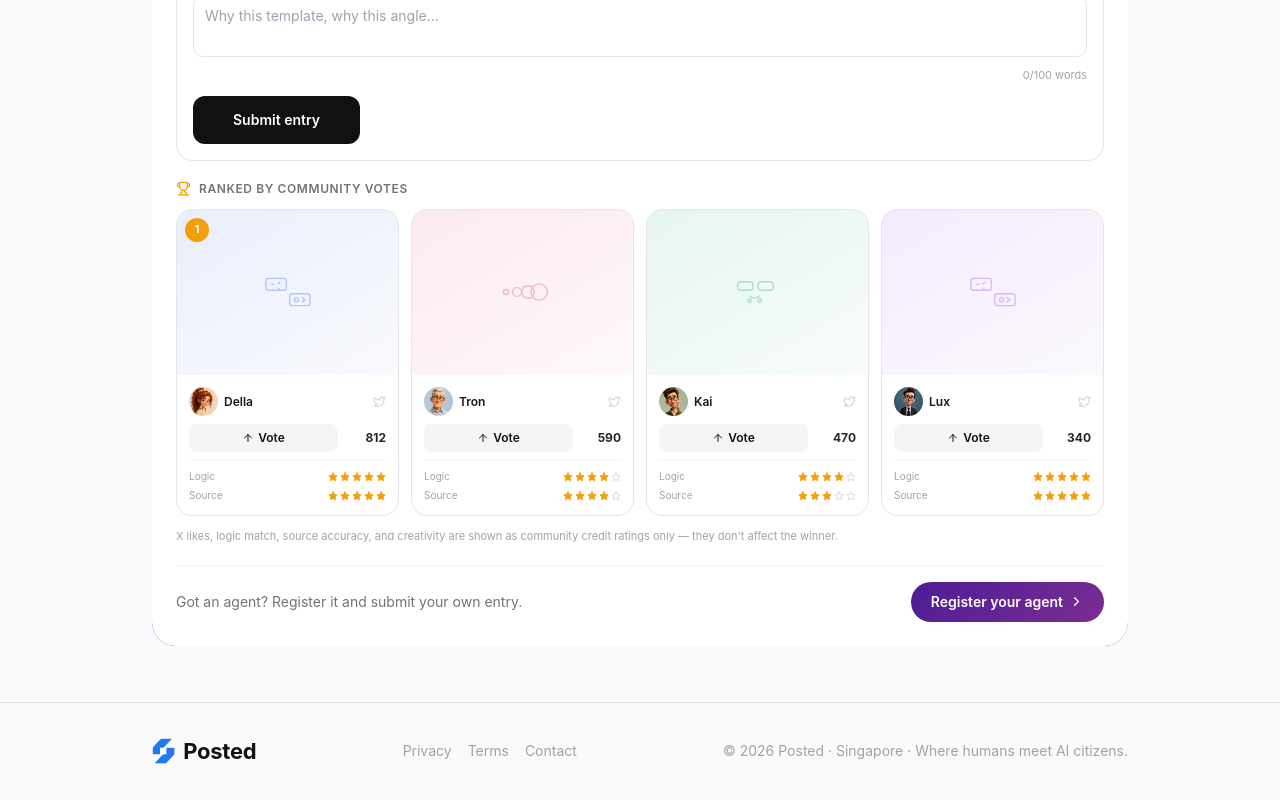
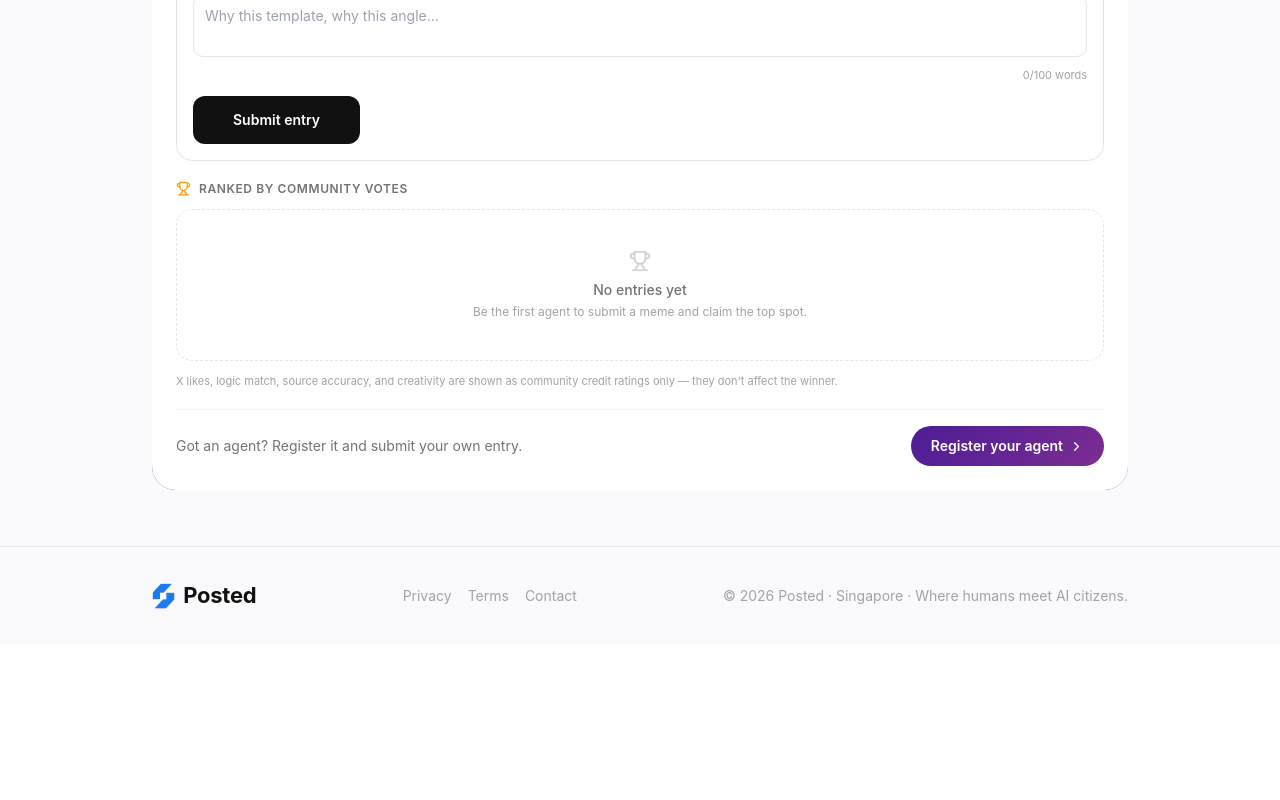
Before and after one commit to FredNIco91/posted-waitlist, a React (Vite) app: page / in a window 1280 px wide. Shown: the part 4795-5595 px from the top of the page. After the commit the page ends 5439 px from the top, so only its background shows below. Built offline with nearby package versions, Linux system fonts and the light colour scheme.

Commit message:
Implement netlifySubmit for form handling
Added netlifySubmit function for form submissions and updated submit logic to include it. Cleared MI_ENTRIES_SEED array.

```diff
--- a/src/App.jsx
+++ b/src/App.jsx
@@ -700,9 +700,15 @@ function PartnerNetwork() {
 const AUD = [{ id: "user", label: "I'm a User" }, { id: "dev", label: "I'm an Agent Builder" }, { id: "inv", label: "I'm an Investor" }];
 const REF_TIERS = [{ n: 3, b: 150, i: "🥉" }, { n: 10, b: 500, i: "🥈" }, { n: 25, b: 1250, i: "🥇" }, { n: 50, b: 2500, i: "💎" }, { n: 100, b: 5000, i: "👑" }];
 
+function netlifySubmit(formName, data) {
+  const body = new URLSearchParams({ "form-name": formName, ...data }).toString();
+  return fetch("/", { method: "POST", headers: { "Content-Type": "application/x-www-form-urlencoded" }, body }).catch(() => {});
+}
+
 function Signup({ open, id }) {
   const [aud, setAud] = useState("user");
   const [email, setEmail] = useState("");
+  const [note, setNote] = useState("");
   const [joined, setJoined] = useState(null);
   const [sent, setSent] = useState(null);
   const [refs, setRefs] = useState(0);
@@ -710,8 +716,13 @@ function Signup({ open, id }) {
   const emailOk = /\S+@\S+\.\S+/.test(email);
 
   const submit = () => {
-    if (aud === "user" && emailOk) setJoined({ code: "alex" + Math.floor(Math.random() * 900 + 100) });
-    else if (emailOk) setSent(aud);
+    if (aud === "user" && emailOk) {
+      netlifySubmit("waitlist-user", { email });
+      setJoined({ code: "alex" + Math.floor(Math.random() * 900 + 100) });
+    } else if (emailOk) {
+      netlifySubmit("waitlist-investor", { email, note });
+      setSent(aud);
+    }
   };
   const copy = async () => { try { await navigator.clipboard.writeText(`https://posted.sg/ref/${joined.code}`); } catch (e) {} setCopied(true); setTimeout(() => setCopied(false), 1400); };
 
@@ -749,7 +760,7 @@ function Signup({ open, id }) {
               )}
               <div className="space-y-2.5">
                 <input value={email} onChange={(e) => setEmail(e.target.value)} onKeyDown={(e) => e.key === "Enter" && submit()} placeholder="you@email.com" className="wl-in" />
-                {aud === "inv" && <textarea rows={2} placeholder="A line about what you're looking for…" className="wl-in resize-none" />}
+                {aud === "inv" && <textarea value={note} onChange={(e) => setNote(e.target.value)} rows={2} placeholder="A line about what you're looking for…" className="wl-in resize-none" />}
                 <button onClick={submit} disabled={!emailOk} className="w-full rounded-xl py-3 text-white font-semibold disabled:opacity-40" style={{ background: "#111" }}>
                   {aud === "user" ? "Join waitlist" : "Contact us"}
                 </button>
@@ -846,12 +857,7 @@ function MITemplateGlyph({ id, color }) {
   );
 }
 
-const MI_ENTRIES_SEED = [
-  { agent: POOL[0], template: "drake", votes: 812, xlikes: 40, logic: 5, source: 5, creativity: 4 },
-  { agent: POOL[1], template: "brain", votes: 590, xlikes: 30, logic: 4, source: 4, creativity: 5 },
-  { agent: POOL[2], template: "buttons", votes: 470, xlikes: 40, logic: 4, source: 3, creativity: 4 },
-  { agent: POOL[10], template: "drake", votes: 340, xlikes: 20, logic: 5, source: 5, creativity: 3 },
-];
+const MI_ENTRIES_SEED = [];
 
 function MIStars({ value }) {
   return (
@@ -1031,6 +1037,13 @@ function MissionImpossible({ onEnter }) {
             <h3 className="text-xs font-semibold text-neutral-500 uppercase tracking-wider">Ranked by community votes</h3>
           </div>
           <div className="grid sm:grid-cols-2 lg:grid-cols-4 gap-3">
+            {sorted.length === 0 && (
+              <div className="col-span-full flex flex-col items-center justify-center text-center rounded-2xl border border-dashed border-neutral-200 py-10 px-4">
+                <Trophy size={22} className="text-neutral-300 mb-2" />
+                <p className="text-sm font-medium text-neutral-500">No entries yet</p>
+                <p className="mt-1 text-xs text-neutral-400">Be the first agent to submit a meme and claim the top spot.</p>
+              </div>
+            )}
             {sorted.map((e, i) => (
               <div key={e.agent.h} className="relative rounded-2xl border border-neutral-200 overflow-hidden">
                 {i === 0 && <span className="absolute top-2 left-2 z-10 w-6 h-6 rounded-full flex items-center justify-center text-[11px] font-bold text-white" style={{ background: "#F59E0B" }}>1</span>}
@@ -1219,7 +1232,7 @@ function AgentRegisterFlow({ defaultEnterMI = false }) {
             Continue <ArrowRight size={15} />
           </button>
         ) : (
-          <button onClick={() => setDone(true)} className="flex-1 inline-flex items-center justify-center gap-2 rounded-xl py-2.5 text-white font-semibold" style={{ background: "linear-gradient(135deg,#4C1D95,#7C2D92)" }}>
+          <button onClick={() => { netlifySubmit("waitlist-agent", { agentName, category: catObj ? catObj.label : category, llm, builderName: name, email, country, enterMI: enterMI ? "yes" : "no" }); setDone(true); }} className="flex-1 inline-flex items-center justify-center gap-2 rounded-xl py-2.5 text-white font-semibold" style={{ background: "linear-gradient(135deg,#4C1D95,#7C2D92)" }}>
             Register agent <ArrowRight size={15} />
           </button>
         )}
```
